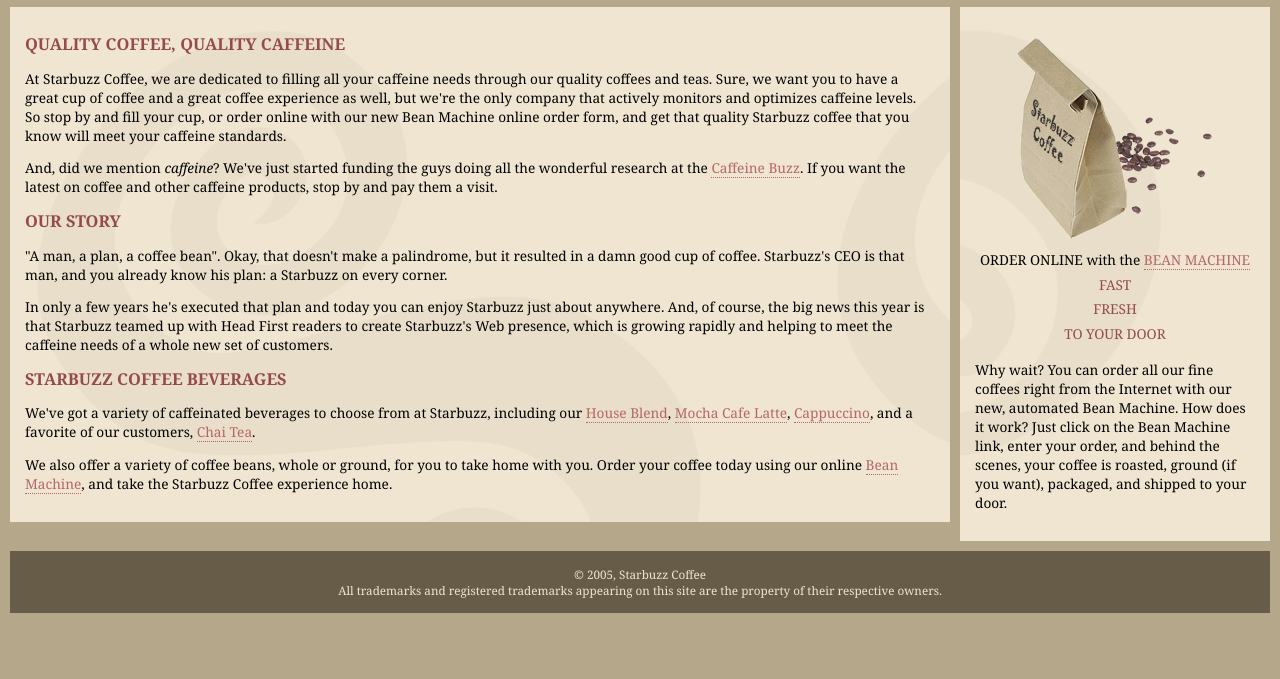
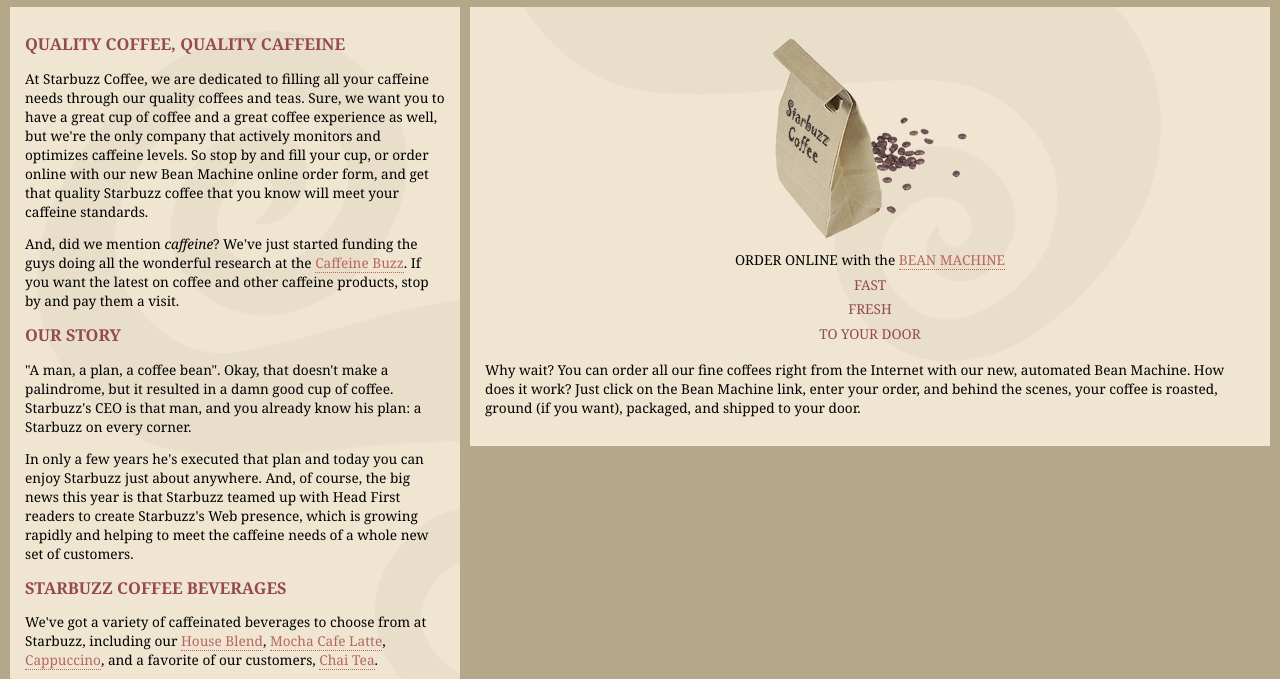
Before and after one commit to lihux/lihuxLearningHTML, a plain HTML site: page starbuzz/index.html in a window 1280 px wide. Shown: the part 121-800 px from the top of the page. Drawn offline with Linux system fonts and the light colour scheme.

Commit message:
leftToFloat

```diff
--- a/starbuzz/index.html
+++ b/starbuzz/index.html
@@ -13,27 +13,6 @@
       <img src="images/header.gif" alt="Starbuzz Coffee header image" />
     </div>
 
-    <div id="sidebar">
-      <p class="beanheading">
-        <img src="images/bag.gif" alt="Bean Machine bag" />
-        <br />
-        ORDER ONLINE
-        with the
-        <a href="form.html">BEAN MACHINE</a>
-        <br />
-        <span class="slogan">
-            FAST <br />
-            FRESH <br />
-            TO YOUR DOOR <br />
-        </span>
-      </p>
-      <p>
-        Why wait?  You can order all our fine coffees right from the Internet with our new,
-        automated Bean Machine.  How does it work?  Just click on the Bean Machine link,
-        enter your order, and behind the scenes, your coffee is roasted, ground
-        (if you want), packaged, and shipped to your door.
-      </p>
-    </div>
 
     <div id="main">
       <h1>QUALITY COFFEE, QUALITY CAFFEINE</h1>
@@ -82,6 +61,27 @@
       </p>
     </div>
 
+    <div id="sidebar">
+      <p class="beanheading">
+        <img src="images/bag.gif" alt="Bean Machine bag" />
+        <br />
+        ORDER ONLINE
+        with the
+        <a href="form.html">BEAN MACHINE</a>
+        <br />
+        <span class="slogan">
+            FAST <br />
+            FRESH <br />
+            TO YOUR DOOR <br />
+        </span>
+      </p>
+      <p>
+        Why wait?  You can order all our fine coffees right from the Internet with our new,
+        automated Bean Machine.  How does it work?  Just click on the Bean Machine link,
+        enter your order, and behind the scenes, your coffee is roasted, ground
+        (if you want), packaged, and shipped to your door.
+      </p>
+    </div>
 
     <div id="footer">
       &copy; 2005, Starbuzz Coffee
--- a/starbuzz/starbuzz.css
+++ b/starbuzz/starbuzz.css
@@ -15,16 +15,16 @@
   background:       #efe5d0 url(images/background.gif) top left;
   font-size:        105%;
   padding:          15px;
-  margin:           0px 330px 10px 10px;
+  margin:           0px 10px 10px 10px;
+  width:            420px;
+  float:            left;
 }
 
 #sidebar {
   background:       #efe5d0 url(images/background.gif) bottom right;
   font-size:        105%;
   padding:          15px;
-  margin:           0px 10px 10px 10px;
-  width:            280px;
-  float:            right;
+  margin:           0px 10px 10px 470px;
 }
 
 #footer {
@@ -34,7 +34,7 @@
   padding:          15px;
   margin:           10px;
   font-size:        90%;
-  clear:            right;
+  clear:            left;
 }
 
 h1 {
```
